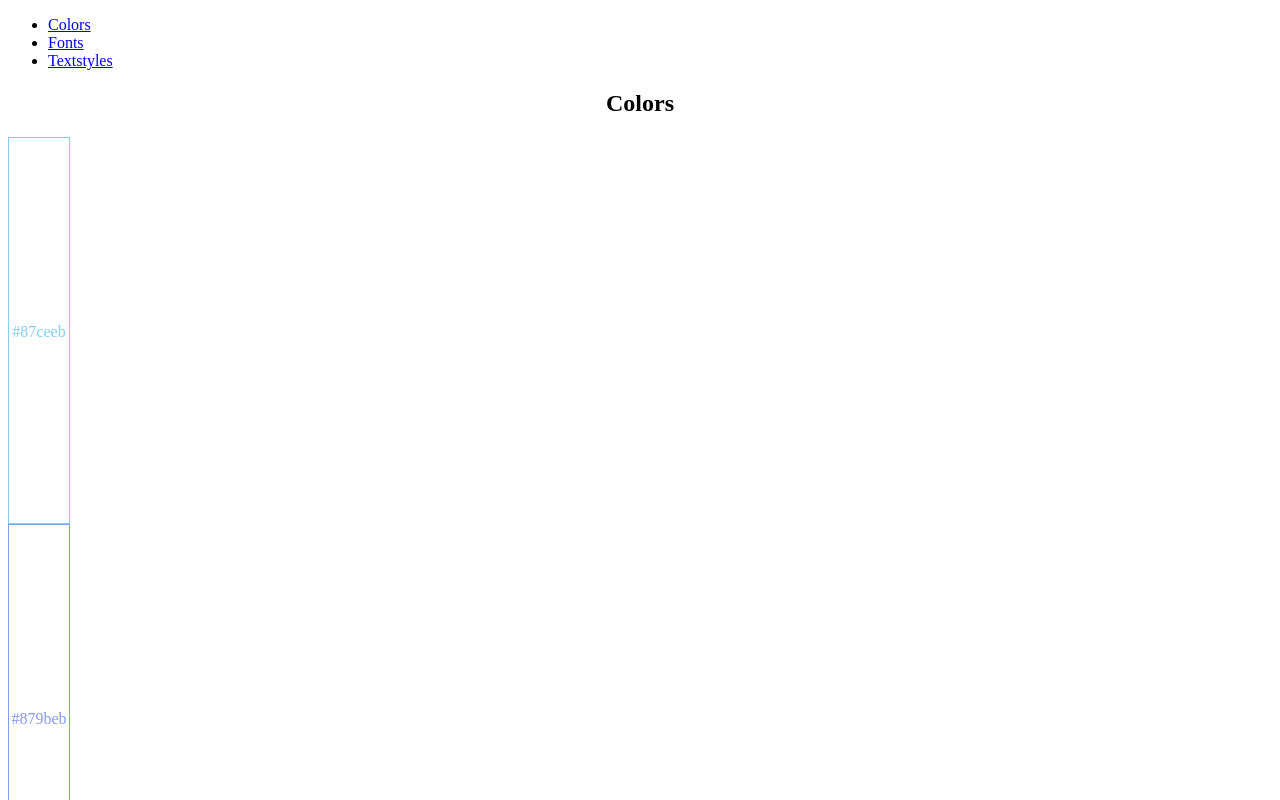
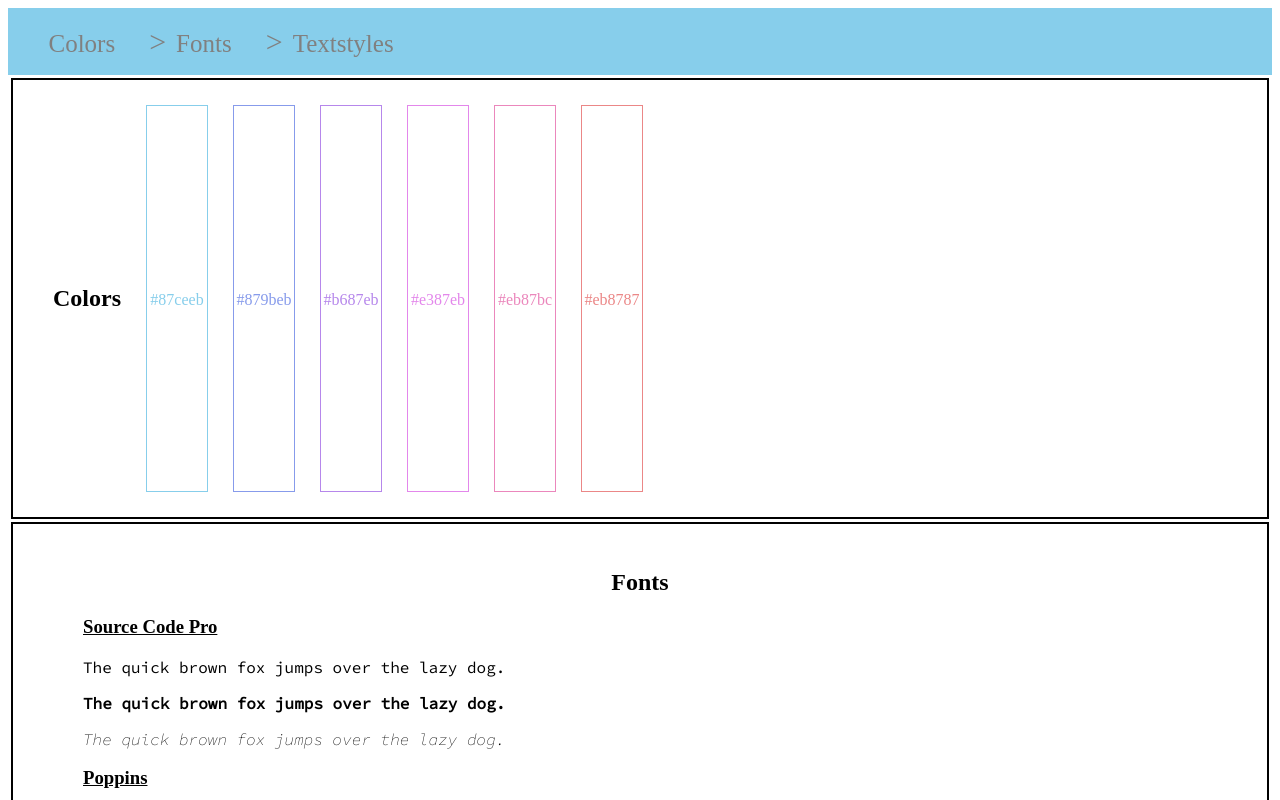
Before and after one commit to Sidy-Denon/Mychallenge2, a plain HTML site: page index.html in a window 1280 px wide. Shown: the top 800 px of the page. Drawn offline with Linux system fonts and the light colour scheme.

Commit message:
styles.css

```diff
--- a/styles/styles.css
+++ b/styles/styles.css
@@ -1,7 +1,48 @@
 
 /******************************colors******************************/
 
-.couleur {
+.breadcrumbs  {
+    background-color: skyblue;
+    position: sticky;
+    top: 0px;
+    padding: 0.5px;
+  text-align: left;
+
+}
+
+.breadcrumbs li+li::before {
+    content: ">";
+    position: relative;
+    color: gray;
+    margin: 10px;
+    font-size: 30px;
+}
+
+.breadcrumbs li {
+    display: inline;
+}
+
+ li a {
+    text-decoration: none;
+    padding-right: 20px;
+    color: gray;
+    font-size: 25px;
+ }
+
+ li a:hover {
+    font-size: x-large;
+    text-decoration: solid underline ;
+    color: #879beb;
+ }
+ li a:active {
+    color: #e387eb;
+    text-decoration: none;
+ }
+
+
+/******************************colors******************************/
+
+#Colors {
     display: flex;
     flex-wrap: wrap;
     gap: 25px;
@@ -32,7 +73,7 @@ h1:hover,h2:hover {
     border-radius: 20px;
     box-shadow: 10px 20px gray;
     transition: 0.5s;
-    cursor: pointer;
+    cursor: zoom-in ;
 }
 .grd2 {
     text-align: center;
@@ -49,7 +90,7 @@ h1:hover,h2:hover {
     border-radius: 20px;
     box-shadow: 10px 20px gray;
     transition: 0.5s;
-    cursor: pointer;
+    cursor: zoom-in ;
 }
 .grd3 {
     text-align: center;
@@ -66,7 +107,7 @@ h1:hover,h2:hover {
     border-radius: 20px;
     box-shadow: 10px 20px gray;
     transition: 0.5s;
-    cursor: pointer;
+    cursor: zoom-in ;
 }
 .grd4 {
     text-align: center;
@@ -83,7 +124,7 @@ h1:hover,h2:hover {
     border-radius: 20px;
     box-shadow: 10px 20px gray;
     transition: 0.5s;
-    cursor: pointer;
+    cursor: zoom-in ;
 }
 .grd5 {
     text-align: center;
@@ -100,7 +141,7 @@ h1:hover,h2:hover {
     border-radius: 20px;
     box-shadow: 10px 20px gray;
     transition: 0.5s;
-    cursor: pointer;
+    cursor: zoom-in ;
 }
 .grd6 {
     text-align: center;
@@ -117,12 +158,12 @@ h1:hover,h2:hover {
     border-radius: 20px;
     box-shadow: 10px 20px gray;
     transition: 0.5s;
-    cursor: pointer;
+    cursor: zoom-in ;
 }
 
 /*********************************fonts styes*********************************/
 
-.Fonts {
+#Fonts  {
     border: 2px solid ;
     margin: 3px;
     padding: 25px 70px 25px ;
@@ -164,7 +205,7 @@ h3:hover {
 
 /*********************************Text Styles*********************************/
 
-.Textstyles {
+#Textstyles {
     border: 2px solid;
     margin: 3px;
     padding: 25px 70px 25px ;
```
